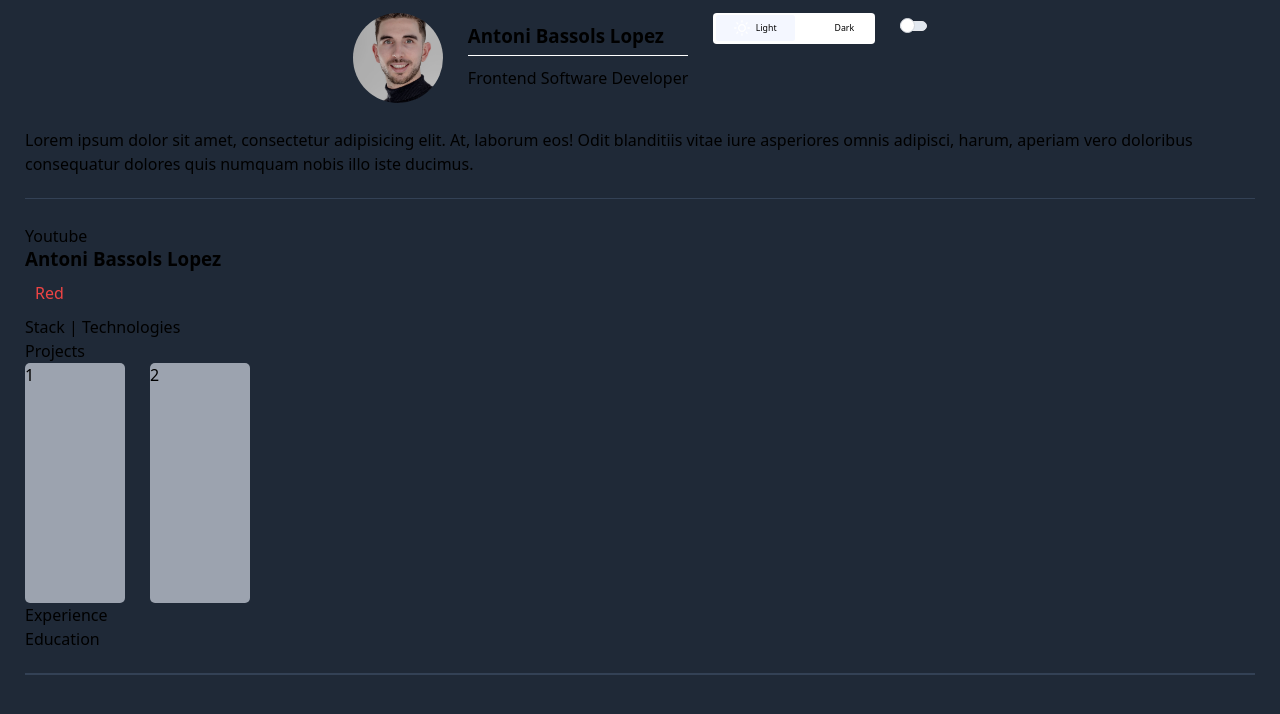
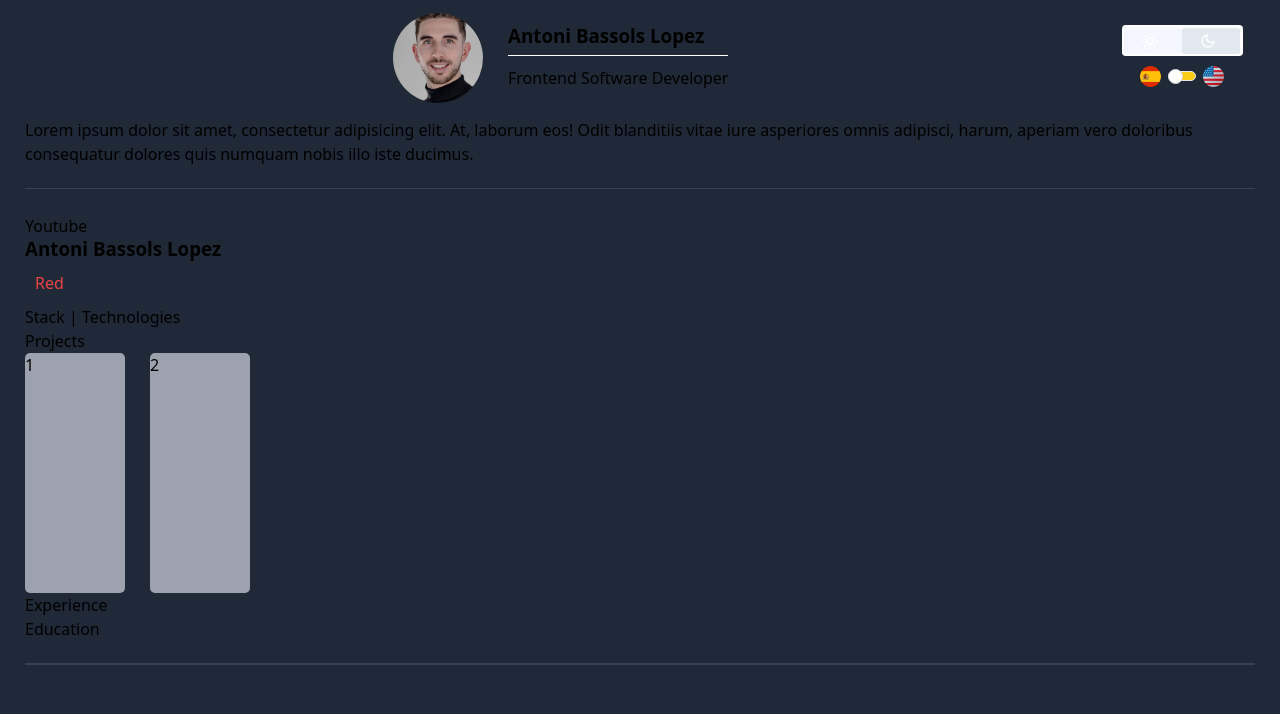
Before and after one commit to AntoniBLopez/actual-portfolio, a React (Vite) app: page /cv in a window 1280 px wide. Shown: the top 714 px of the page. Built offline with nearby package versions, Linux system fonts and the light colour scheme.

Commit message:
header update

```diff
--- a/src/assets/Images.jsx
+++ b/src/assets/Images.jsx
@@ -1,5 +1,7 @@
 const IMAGES = {
   profileCV: new URL('./profile.jpg', import.meta.url).href,
+  spanish: new URL('./spain-flag.png', import.meta.url).href,
+  english: new URL('./america-flag.png', import.meta.url).href,
   darkIcon: (<svg
     width='16'
     height='16'
--- a/src/pages/MyCvWeb.tsx
+++ b/src/pages/MyCvWeb.tsx
@@ -1,68 +1,19 @@
-import IMAGES from '../assets/Images'
 import { useRef } from 'react'
 import Card from '../components/Card'
-import { useState } from 'react';
-
+import CVheader from '../components/CVheader'
 
 function MyCvWeb() {
   const container = useRef<HTMLDivElement>(null);
 
-  const [isChecked, setIsChecked] = useState(false)
-
-  const handleCheckboxChange = () => {
-    console.log('swiched')
-    setIsChecked(!isChecked)
-  }
-
   return (
     <div className='flex flex-col h-screen gap-20 bg-gray-800'>
       <div className='flex flex-col gap-6 mx-10'>
-        <header className='flex flex-col items-center mt-5 gap-10'>
-          <div className='flex flex-row gap-10'>
-            <picture>
-              <img className='rounded-full object-cover w-36 h-36' src={IMAGES.profileCV} alt="This is the profile photo of the cv" />
-            </picture>
-            <section className='flex flex-col justify-center'>
-              <h1 className="text-3xl font-bold">
-                Antoni Bassols Lopez
-              </h1>
-              <div className='w-auto h-0.5 mt-3 mb-4 bg-white' />
-              <h2>Frontend Software Developer</h2>
-            </section>
-            <label className='themeSwitcherTwo shadow-card h-fit relative inline-flex cursor-pointer select-none items-center justify-center rounded-md bg-white p-1'>
-              <input
-                type='checkbox'
-                className='sr-only'
-                checked={isChecked}
-                onChange={handleCheckboxChange}
-              />
-              <span
-                className={`flex items-center space-x-[6px] rounded py-2 px-[18px] text-sm font-medium dark:text-slate-700 ${!isChecked ? 'text-primary bg-[#f4f7ff]' : 'text-body-color'
-                  }`}
-              >
-                {IMAGES.lightIcon}
-                Light
-              </span>
-              <span
-                className={`flex items-center space-x-[6px] rounded py-2 px-[18px] text-sm font-medium dark:text-slate-700 ${isChecked ? 'text-primary bg-[#f4f7ff]' : 'text-body-color'
-                  }`}
-              >
-                {IMAGES.darkIcon}
-                Dark
-              </span>
-            </label>
-            <div>
-              <label className="relative inline-flex cursor-pointer items-center">
-                <input type="checkbox" className="peer sr-only" />
-                <label className="hidden"></label>
-                <div className="peer h-4 w-11 rounded-full border bg-slate-200 after:absolute after:-top-1 after:left-0 after:h-6 after:w-6 after:rounded-full after:border after:border-gray-300 after:bg-white after:transition-all after:content-[''] peer-checked:bg-green-300 peer-checked:after:translate-x-full peer-focus:ring-green-300"></div>
-              </label>
-            </div>
-          </div>
-          <div>
-            <h3>Lorem ipsum dolor sit amet, consectetur adipisicing elit. At, laborum eos! Odit blanditiis vitae iure asperiores omnis adipisci, harum, aperiam vero doloribus consequatur dolores quis numquam nobis illo iste ducimus.</h3>
-          </div>
-        </header>
+
+        <CVheader />
+
+        <div>
+          <h3>Lorem ipsum dolor sit amet, consectetur adipisicing elit. At, laborum eos! Odit blanditiis vitae iure asperiores omnis adipisci, harum, aperiam vero doloribus consequatur dolores quis numquam nobis illo iste ducimus.</h3>
+        </div>
 
         <div className='w-auto h-0.5 mt-3 mb-4 bg-slate-700' />
 
```
Also changed, not shown: src/assets/america-flag.png (added), src/assets/spain-flag.png (added).
